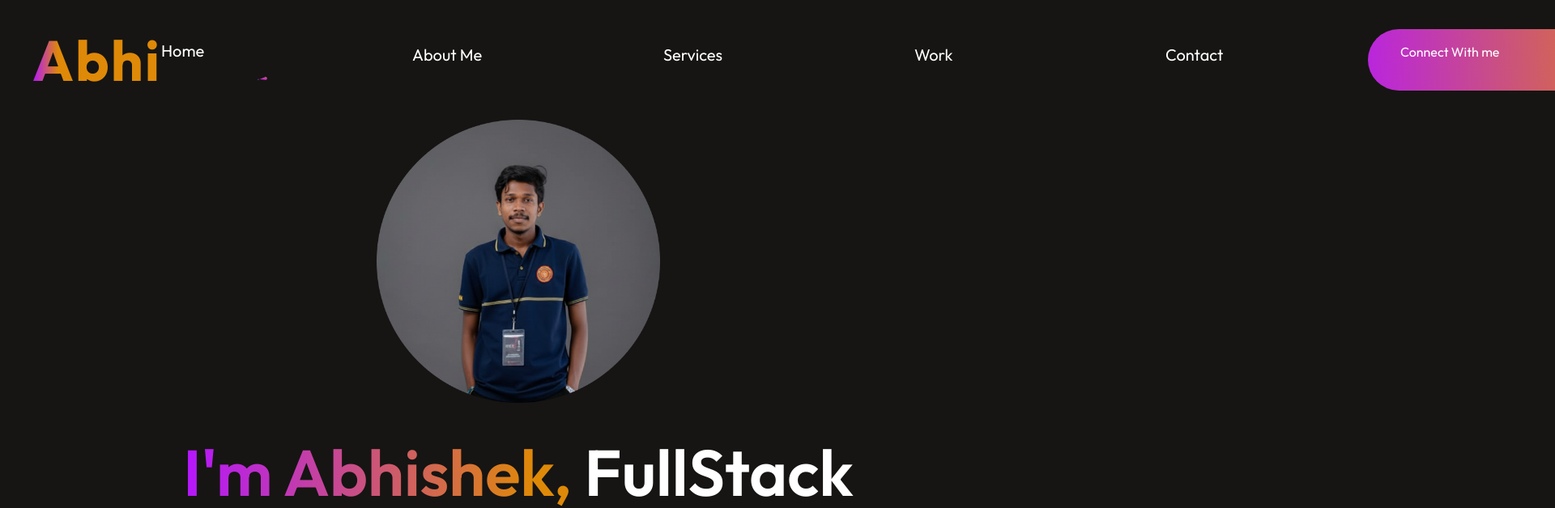
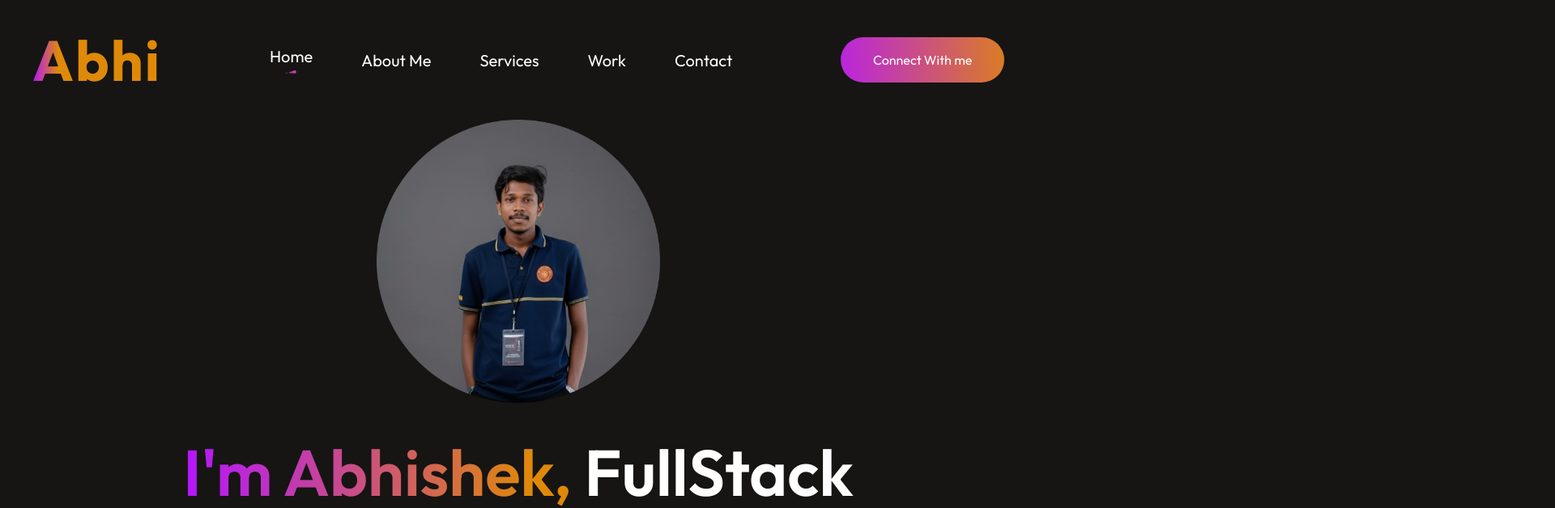
Before and after one commit to maleeshaDimaAbhishek/Official_Portfolio, a React (Vite) app: page / in a window 1280 px wide. Shown: the top 628 px of the page at 81% size, 1920 px wide, since content can reach past the window. Built offline with nearby package versions, Linux system fonts and the light colour scheme.

Commit message:
update CSS

```diff
--- a/src/components/NavBar/NavBar.css
+++ b/src/components/NavBar/NavBar.css
@@ -89,8 +89,6 @@
 }
 
 .anchor-link {
-    min-width: 250px;  /* Minimum width for click area */
-    min-height: 40px;
     display: inline-block;
     text-decoration: none;
     color: white;
```
